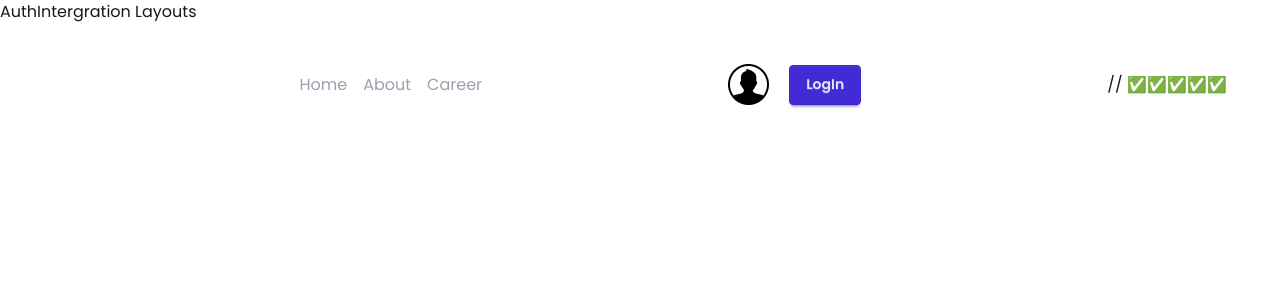
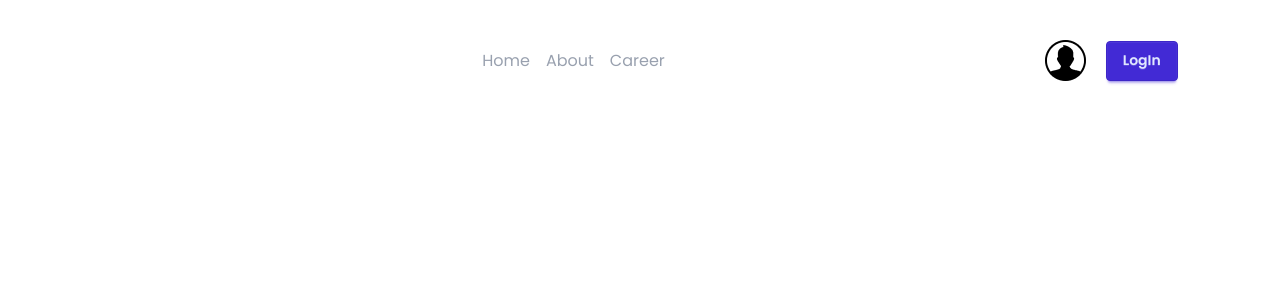
Before and after one commit to asik247/-news-website-2026-, a React (Vite) app: page /auth in a window 1280 px wide. Shown: the top 300 px of the page. Built offline with nearby package versions, Linux system fonts and the light colour scheme.

Commit message:
login desing

```diff
--- a/src/Components/Login.jsx
+++ b/src/Components/Login.jsx
@@ -6,7 +6,7 @@ const Login = () => {
             <h2>Login</h2>
         </div>
     );
-        // ✅✅✅✅✅
+
 };
 
 export default Login;
--- a/src/Components/Navbar.jsx
+++ b/src/Components/Navbar.jsx
@@ -15,7 +15,7 @@ const Navbar = () => {
                 <img src={userImages} alt="" />
                 <Link to={'/auth/login'} className='btn btn-primary'>LogIn</Link>
             </div>
-        // ✅✅✅✅✅
+
 
         </div>
     );
--- a/src/Layouts/AuthLayout.jsx
+++ b/src/Layouts/AuthLayout.jsx
@@ -5,9 +5,13 @@ import Navbar from '../Components/Navbar';
 const AuthLayout = () => {
     return (
         <div>
-            <h2>AuthIntergration Layouts</h2>
-            <Navbar></Navbar>
-            <Outlet></Outlet>
+            <nav className=' w-11/12 mx-auto'>
+                <Navbar></Navbar>
+
+            </nav>
+           <main className='w-11/12 mx-auto flex justify-center items-center mt-20'>
+             <Outlet></Outlet>
+           </main>
         </div>
 
     );
--- a/src/Router/Routes.jsx
+++ b/src/Router/Routes.jsx
@@ -31,7 +31,7 @@ const router = createBrowserRouter([
             {path:'login',Component:Login},
             {path:'registation',Component:Registation}
         ]
-        // ✅✅✅✅✅
+
     }
 ])
 export default router;
```
